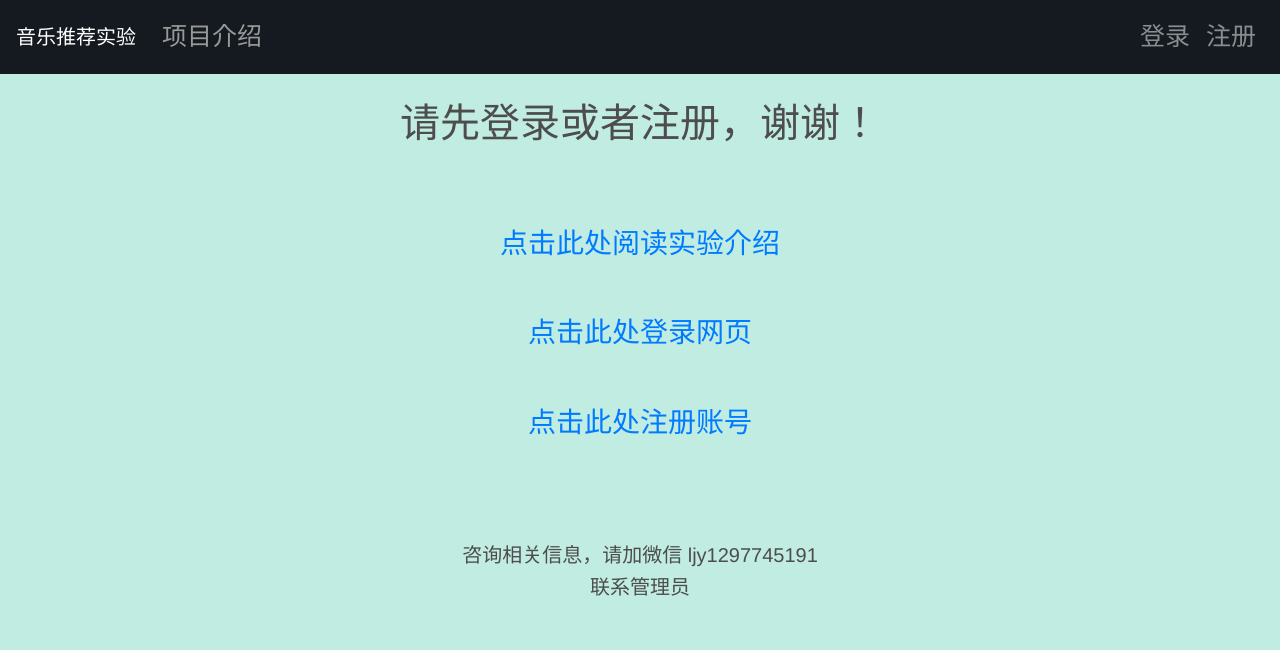
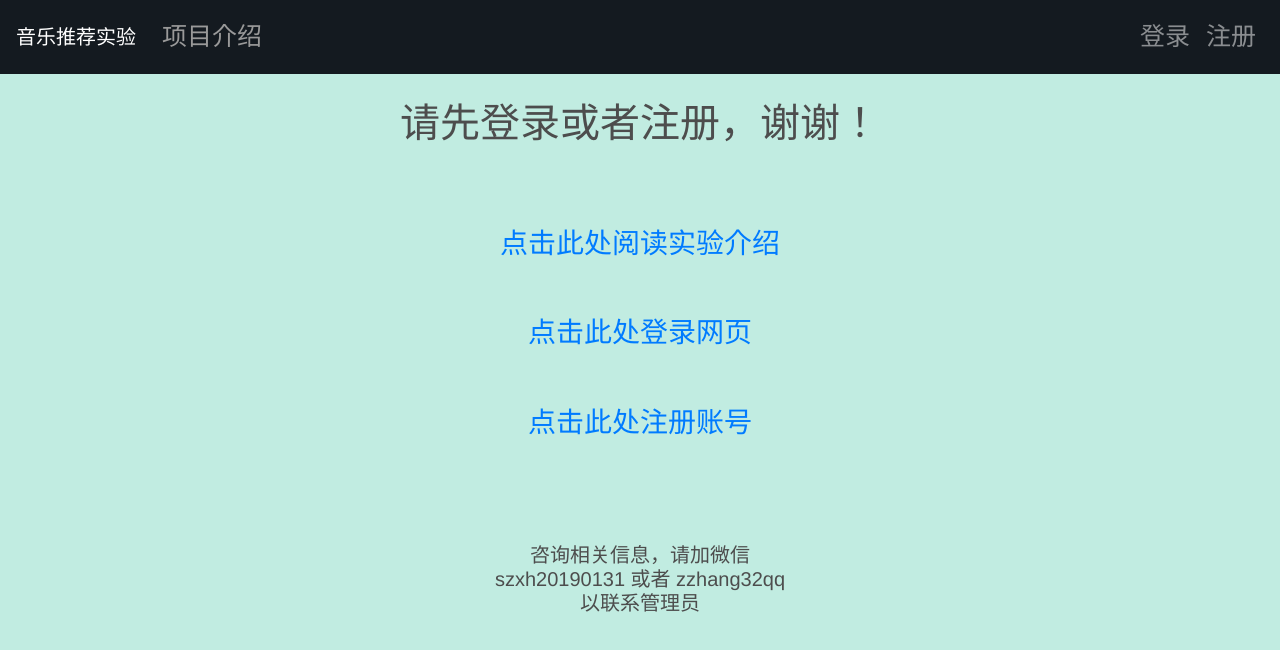
Before and after one commit to MZhexin/MemoMusic-front, a React (Create React App) app: page / in a window 1280 px wide. Shown: the top 650 px of the page. Built offline with nearby package versions, Linux system fonts and the light colour scheme.

Commit message:
fixed:administrator

```diff
--- a/src/pages/Home.jsx
+++ b/src/pages/Home.jsx
@@ -239,8 +239,11 @@ class Home extends Component {
           <br />
           <br />
           <br />
-          <h5>咨询相关信息，请加微信 ljy1297745191</h5>
-          <h5>联系管理员</h5>
+          <h5>
+            咨询相关信息，请加微信 <br />
+            szxh20190131 或者 zzhang32qq <br />
+            以联系管理员
+          </h5>
         </div>
       );
     }
```
